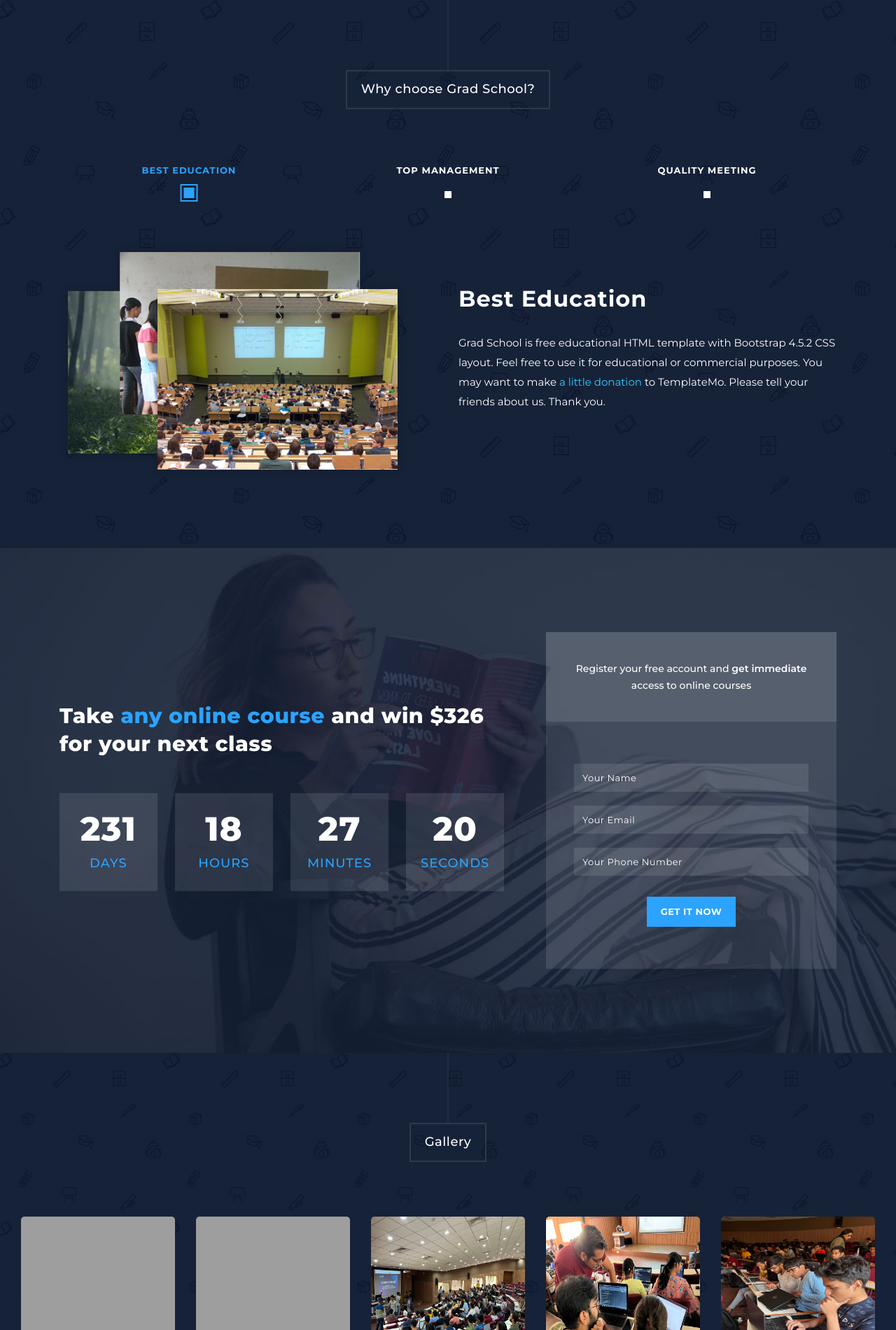
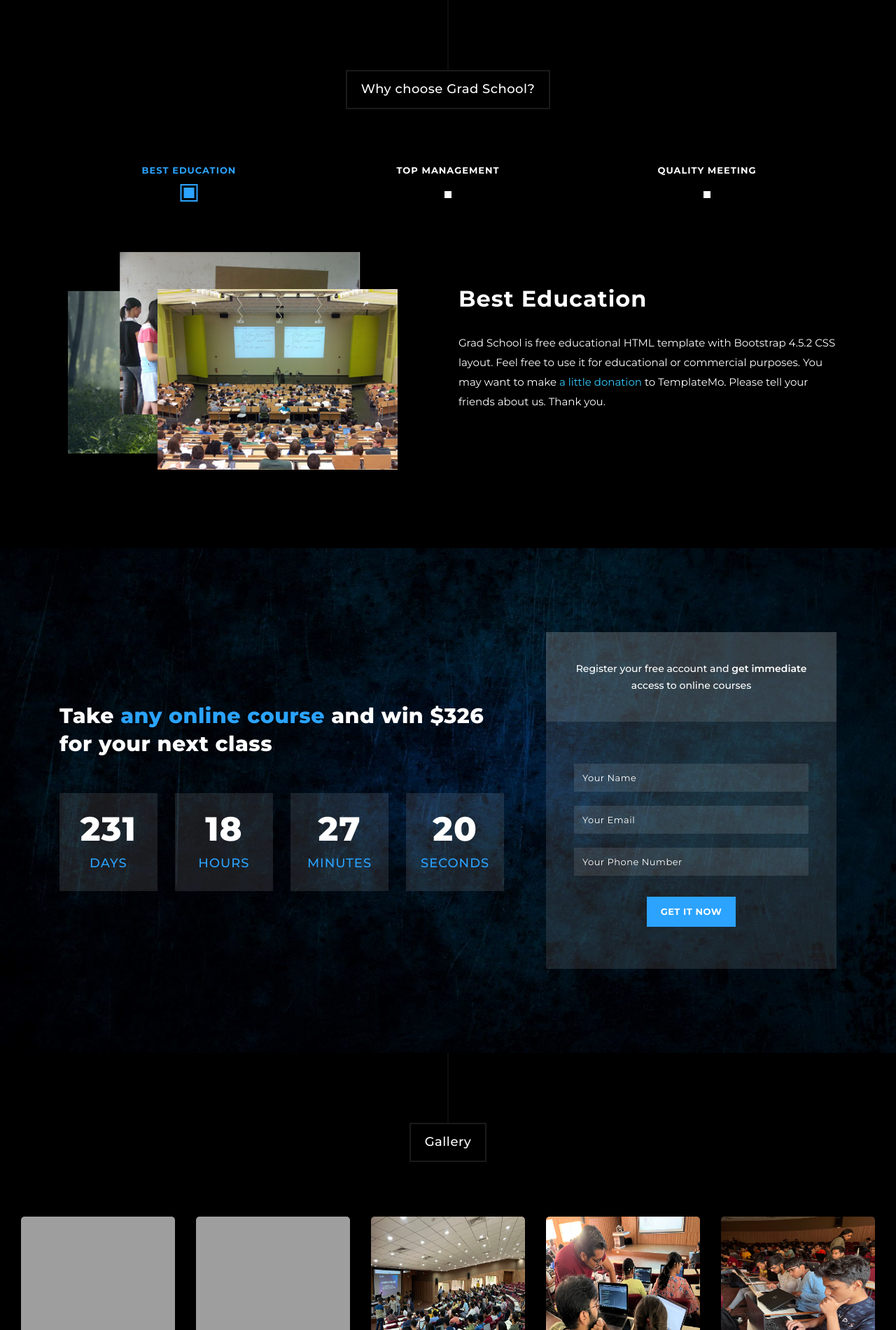
Before and after one commit to jay-4103/IEEE_SummerSchool24.github.io, a PHP site: page / in a window 1280 px wide. Shown: the part 800-2700 px from the top of the page at 70% size. Run offline with PHP 8.4, Linux system fonts and the light colour scheme; some libraries are stand-ins or nearby versions; grey boxes are pictures that could not be loaded.

Commit message:
UI updated

```diff
--- a/assets/css/templatemo-grad-school.css
+++ b/assets/css/templatemo-grad-school.css
@@ -490,8 +490,8 @@ section.features .col-4 {
 /* Why Choosing Us */
 
 section.why-us {
-    background-image: url(../images/choosing-bg.jpg);
-    background-color: #172238;
+    /* background-image: url(../images/pxfuel.jpg); */
+    background-color: #000000;
     background-repeat: no-repeat;
     background-size: cover;
     padding-bottom: 100px;
@@ -621,7 +621,7 @@ section.why-us {
 /* Coming Soon */
 
 section.coming-soon {
-    background-image: url(../images/coming-soon-bg.jpg);
+    background-image: url("../images/pxfuel.jpg");
     background-repeat: no-repeat;
     background-size: cover;
     background-color: #172238;
@@ -643,6 +643,7 @@ section.coming-soon .continer h4 {
 section.coming-soon .continer h4 em {
     font-style: normal;
     color: #2ba3ff;
+    z-index: 2;
 }
 
 @media screen and (max-width: 767px) {
@@ -795,10 +796,10 @@ section.coming-soon form button {
 /* Courses */
 
 section.courses {
-    background-image: url(../images/choosing-bg.jpg);
+    /* background-image: url(../images/choosing-bg.jpg); */
     background-repeat: no-repeat;
     background-size: cover;
-    background-color: #172238;
+    background-color: #000000;
     padding-bottom: 100px;
     padding: 0px 30px 100px 30px;
 }
@@ -1451,16 +1452,16 @@ img.mfp-img {
 /* Contact */
 
 section.contact {
-    background-image: url(../images/contact-bg.jpg);
+    /* background-image: url(../images/contact-bg.jpg); */
     background-repeat: no-repeat;
     background-size: cover;
-    background-color: #172238;
+    background-color: #02001a;
     padding-bottom: 120px;
 }
 
 
 section.contact form {
-    background-color: rgba(250,250,250,0.1);
+    background-color: rgb(0, 1, 22);
     padding: 30px;
     width: 100%;
 }
--- a/index.html
+++ b/index.html
@@ -287,7 +287,7 @@ https://templatemo.com/tm-557-grad-school
     </div>
   </section>
 
-  <section class="section video" data-section="section5">
+  <!-- <section class="section video" data-section="section5">
     <div class="container">
       <div class="row">
         <div class="col-md-6 align-self-center">
@@ -311,7 +311,7 @@ https://templatemo.com/tm-557-grad-school
         </div>
       </div>
     </div>
-  </section>
+  </section> -->
 
   <section class="section contact" data-section="section6">
     <div class="container">
@@ -365,10 +365,10 @@ https://templatemo.com/tm-557-grad-school
     <div class="container">
       <div class="row">
         <div class="col-md-12">
-          <p><i class="fa fa-copyright"></i> Copyright 2020 by Grad School
+          <p style="color: rgb(110, 142, 255);"><i class="fa fa-copyright"></i> Designed by Srikar Padaliya , Yash Kodwani and Aditya Singhania
 
-           | Design: <a href="https://templatemo.com" rel="sponsored" target="_parent">TemplateMo</a><br>
-           Distributed By: <a href="https://themewagon.com" rel="sponsored" target="_blank">ThemeWagon</a>
+           <!-- | Design: <a href="https://templatemo.com" rel="sponsored" target="_parent">TemplateMo</a><br>
+           Distributed By: <a href="https://themewagon.com" rel="sponsored" target="_blank">ThemeWagon</a> -->
 
           </p>
         </div>
```
Also changed, not shown: assets/images/pxfuel (1).jpg (added), assets/images/pxfuel.jpg (added).
